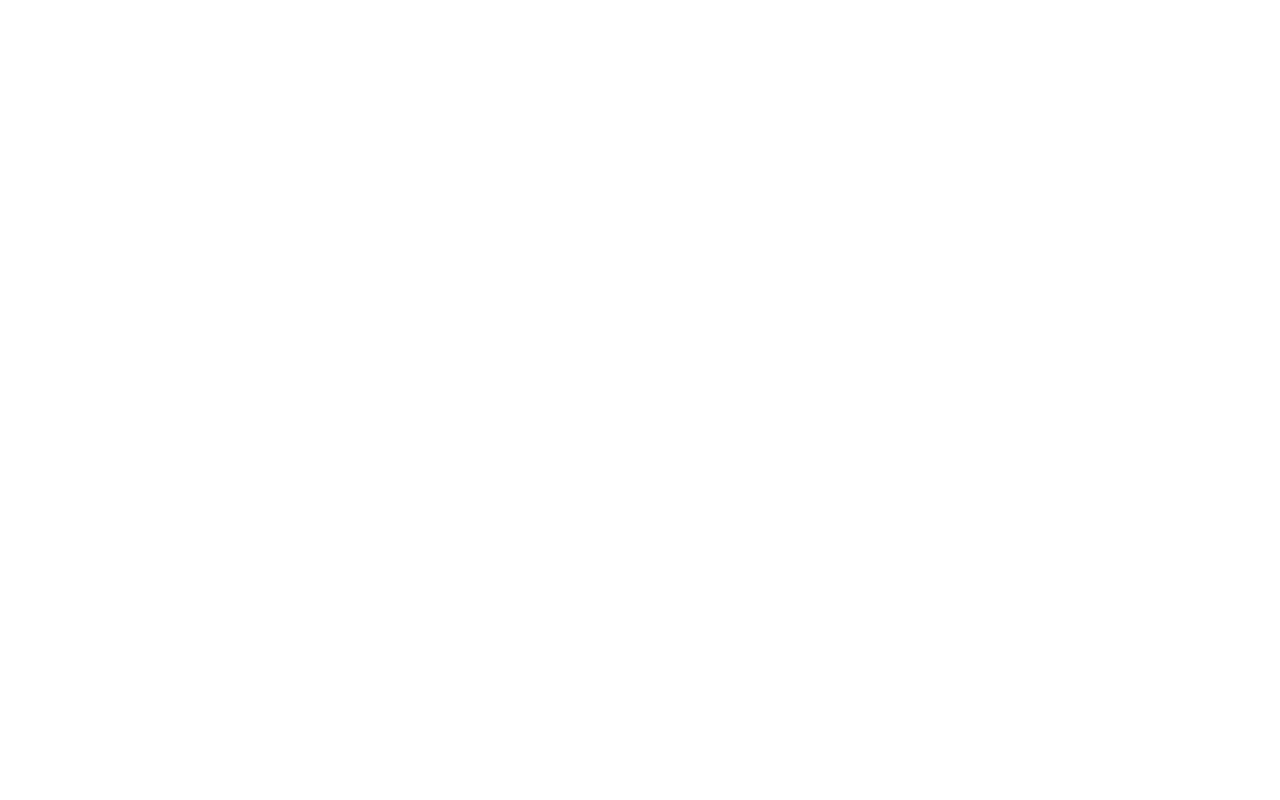
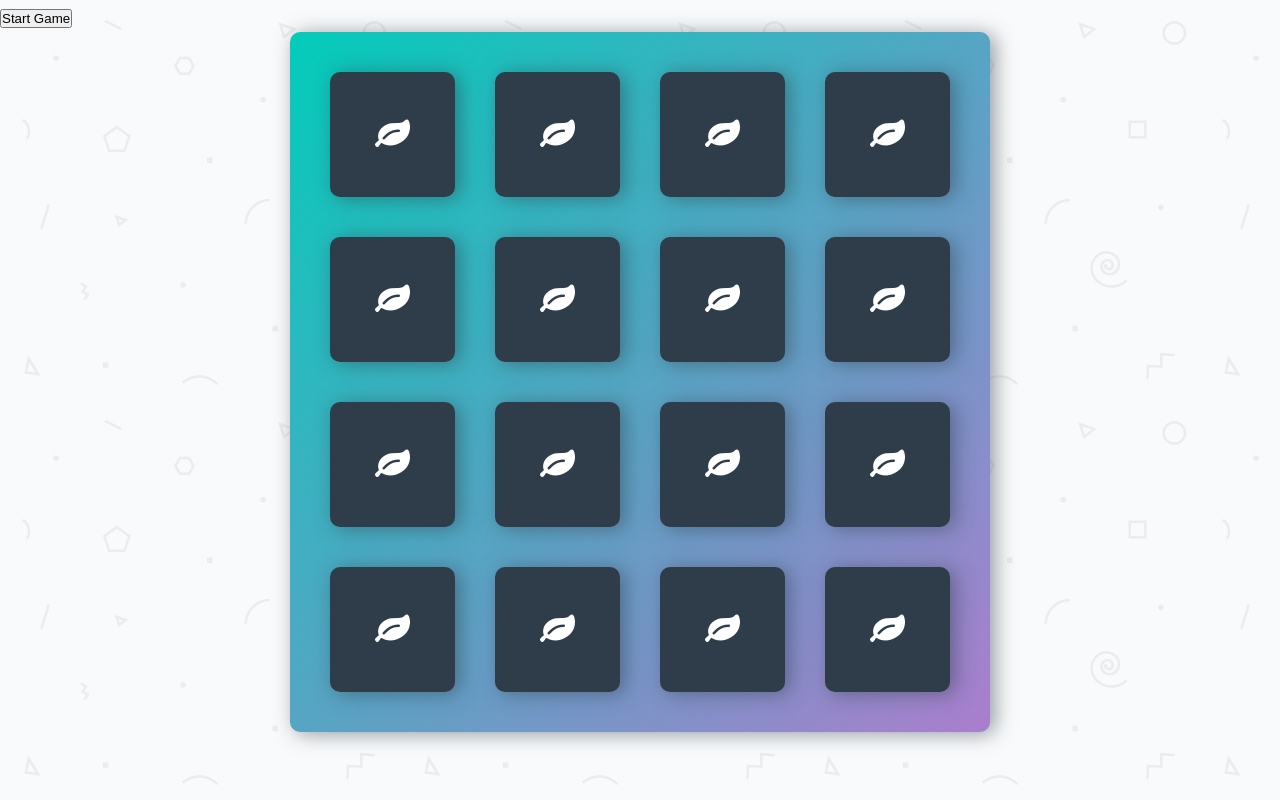
Before and after one commit to KaushikShivam/concentration, a website: page index.html in a window 1280 px wide. Drawn offline with Linux system fonts and the light colour scheme; a web font is replaced by a local one.

Commit message:
Add bsic styling to grid

```diff
--- /dev/null
+++ b/css/style.scss
@@ -0,0 +1,15 @@
+*,
+*::before,
+*::after {
+  margin: 0;
+  padding: 0;
+  box-sizing: inherit; }
+
+html {
+  font-size: 62.5%; }
+
+body {
+  box-sizing: border-box;
+  background: url(../img/geometry2.png);
+  /* Background pattern from Subtle Patterns */
+  font-family: 'Coda', cursive; }
--- a/index.html
+++ b/index.html
@@ -5,11 +5,70 @@
     <meta charset="UTF-8">
     <meta name="viewport" content="width=device-width, initial-scale=1.0">
     <meta http-equiv="X-UA-Compatible" content="ie=edge">
+    <link rel="stylesheet prefetch" href="https://maxcdn.bootstrapcdn.com/font-awesome/4.6.1/css/font-awesome.min.css">
+    <link rel="stylesheet prefetch" href="https://fonts.googleapis.com/css?family=Coda">
+    <link rel="stylesheet" href="css/style.css">
+
     <title>Concentration - A memory game</title>
 </head>
 
 <body>
 
+    <button onclick="startGame()">Start Game</button>
+    <section class="section-deck">
+        <div class="section-deck__grid">
+            <div class="card">
+                <i class="fa fa-leaf"></i>
+            </div>
+            <div class="card">
+                <i class="fa fa-leaf"></i>
+            </div>
+            <div class="card">
+                <i class="fa fa-leaf"></i>
+            </div>
+            <div class="card">
+                <i class="fa fa-leaf"></i>
+            </div>
+            <div class="card">
+                <i class="fa fa-leaf"></i>
+            </div>
+            <div class="card">
+                <i class="fa fa-leaf"></i>
+            </div>
+            <div class="card">
+                <i class="fa fa-leaf"></i>
+            </div>
+            <div class="card">
+                <i class="fa fa-leaf"></i>
+            </div>
+            <div class="card">
+                <i class="fa fa-leaf"></i>
+            </div>
+            <div class="card">
+                <i class="fa fa-leaf"></i>
+            </div>
+            <div class="card">
+                <i class="fa fa-leaf"></i>
+            </div>
+            <div class="card">
+                <i class="fa fa-leaf"></i>
+            </div>
+            <div class="card">
+                <i class="fa fa-leaf"></i>
+            </div>
+            <div class="card">
+                <i class="fa fa-leaf"></i>
+            </div>
+            <div class="card">
+                <i class="fa fa-leaf"></i>
+            </div>
+            <div class="card">
+                <i class="fa fa-leaf"></i>
+            </div>
+        </div>
+    </section>
+
+    <script src="js/app.js"></script>
 </body>
 
 </html>
--- a/package.json
+++ b/package.json
@@ -4,7 +4,7 @@
 	"description": "",
 	"main": "index.js",
 	"scripts": {
-    "test": "echo \"Error: no test specified\" && exit 1"
+		"watch:sass": "node-sass sass/main.scss css/style.css -w"
 	},
 	"author": "Shivam Kaushik",
 	"license": "ISC",
--- /dev/null
+++ b/sass/abstracts/_variables.scss
@@ -0,0 +1,14 @@
+//FONT COLOR
+$color-white: #fff;
+$color-black: #000;
+
+$color-primary: #02ccba;
+$color-secondary: #aa7ecd;
+
+$color-open: #02b3e4;
+$color-match: #02ccba;
+
+$color-grey-dark: #2e3d49;
+
+//SHADOW
+$shadow-dark: 5px 2px 20px 0 rgba(46, 61, 73, 0.5);
--- /dev/null
+++ b/sass/base/_base.scss
@@ -0,0 +1,16 @@
+*,
+*::before,
+*::after {
+	margin: 0;
+	padding: 0;
+	box-sizing: inherit;
+}
+
+html {
+	font-size: 62.5%;
+}
+
+body {
+	box-sizing: border-box;
+	background: url(../img/geometry2.png); /* Background pattern from Subtle Patterns */
+}
--- /dev/null
+++ b/sass/base/_typography.scss
@@ -0,0 +1,6 @@
+body {
+	font-family: 'Coda', cursive;
+	font-size: 2rem;
+	line-height: 1.6;
+	font-weight: 300;
+}
--- /dev/null
+++ b/sass/components/_card.scss
@@ -0,0 +1,17 @@
+.card {
+	width: 12.5rem;
+	height: 12.5rem;
+	background-color: $color-grey-dark;
+	border-radius: 10px;
+
+	display: flex;
+	justify-content: center;
+	align-items: center;
+
+	box-shadow: $shadow-dark;
+
+	& > .fa {
+		color: white;
+		font-size: 3.5rem;
+	}
+}
--- /dev/null
+++ b/sass/main.scss
@@ -0,0 +1,9 @@
+@import 'abstracts/animations';
+@import 'abstracts/variables';
+
+@import 'base/base';
+@import 'base/typography';
+
+@import 'components/card';
+
+@import 'pages/home';
--- /dev/null
+++ b/sass/pages/_home.scss
@@ -0,0 +1,21 @@
+.section-deck {
+	display: flex;
+	justify-content: center;
+
+	&__grid {
+		display: grid;
+		grid-template-rows: repeat(4, minmax(12.5rem, min-content));
+		grid-template-columns: repeat(4, minmax(12.5rem, min-content));
+		grid-gap: 4rem;
+
+		box-shadow: $shadow-dark;
+		padding: 4rem 4rem;
+		background-color: white;
+		border-radius: 10px;
+		background-image: linear-gradient(
+			to right bottom,
+			$color-primary,
+			$color-secondary
+		);
+	}
+}
```
Also changed, not shown: css/style.css (added), img/geometry2.png (added), js/app.js (added), sass/abstracts/_animations.scss (added). Lines whose indentation alone changed are shown as unchanged.
